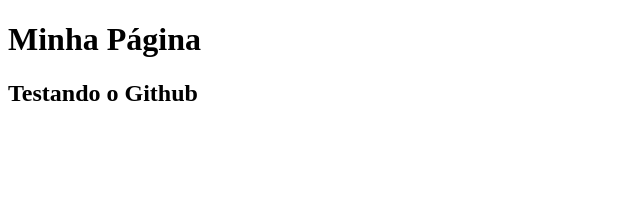
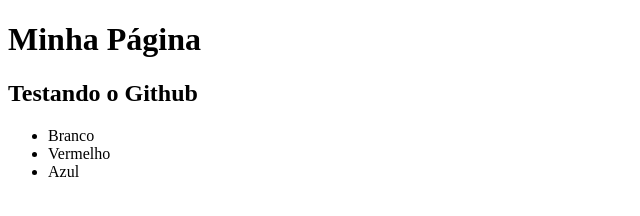
Before and after one commit to laueniafr/minha-outra-pagina, a plain HTML site: page index.html in a window 1280 px wide. Shown: the whole page, without its empty margins (0-640 px from the left). Drawn offline with Linux system fonts and the light colour scheme.

Commit message:
adicionar cores

```diff
--- a/index.html
+++ b/index.html
@@ -8,5 +8,10 @@
 <body>
     <h1>Minha Página</h1>
     <h2>Testando o Github</h2>
+    <ul>
+        <li>Branco</li>
+        <li>Vermelho</li>
+        <li>Azul</li>
+    </ul>
 </body>
 </html>
```
